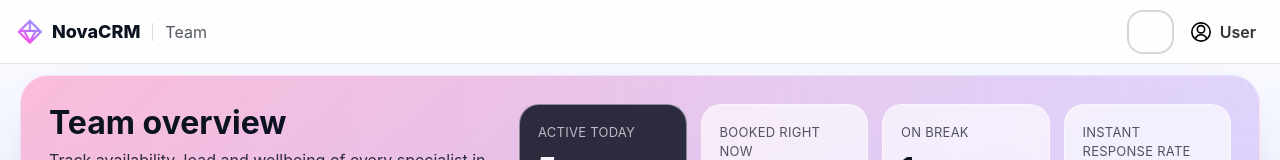
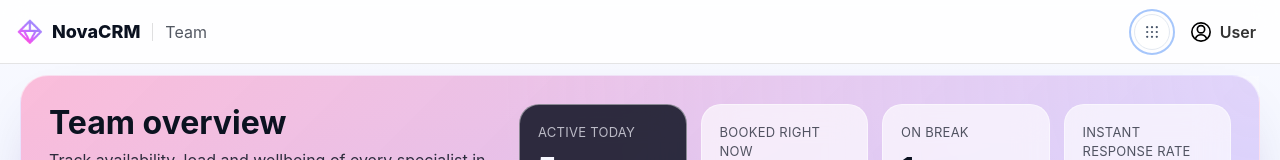
Before and after one commit to RustamUrazbakhtin/NovaCRM, a React (Vite) app in the folder novacrm.client/: page /workers in a window 1280 px wide. Shown: the top 160 px of the page. Built offline with nearby package versions, Linux system fonts and the light colour scheme; sample sign-in values are in the browser's storage.

Commit message:
Fix app launcher button visibility

```diff
--- a/novacrm.client/src/components/AppLauncher/AppLauncher.module.css
+++ b/novacrm.client/src/components/AppLauncher/AppLauncher.module.css
@@ -202,30 +202,50 @@
 
 .trigger {
     appearance: none;
-    border: 0;
+    border: 1px solid #e2e8f0;
     width: 36px;
     height: 36px;
-    border-radius: 12px;
-    background: transparent;
+    border-radius: 999px;
+    background-color: #ffffff;
     display: inline-flex;
     align-items: center;
     justify-content: center;
-    color: var(--on-surface);
-    transition: background 160ms ease;
+    padding: 0;
+    color: #475569;
+    transition: background-color 160ms ease, color 160ms ease, border-color 160ms ease,
+        box-shadow 160ms ease;
+    box-shadow: 0 0 0 rgba(15, 23, 42, 0);
 }
 
 .trigger:hover {
-    background: color-mix(in oklab, var(--on-surface) 10%, transparent);
+    background-color: #f8fafc;
+    color: #1e293b;
+    border-color: #d2d6dc;
+    box-shadow: 0 6px 12px rgba(15, 23, 42, 0.12);
 }
 
 .trigger:focus-visible {
-    outline: 2px solid color-mix(in oklab, var(--on-surface) 18%, transparent);
-    outline-offset: 2px;
+    outline: 2px solid rgba(59, 130, 246, 0.45);
+    outline-offset: 3px;
 }
 
 .trigger svg {
-    width: 24px;
-    height: 24px;
+    width: 16px;
+    height: 16px;
+    fill: currentColor;
+}
+
+:global(.dark) .buttonShell .trigger {
+    background-color: rgba(30, 41, 59, 0.65);
+    border-color: rgba(148, 163, 184, 0.35);
+    color: #e2e8f0;
+}
+
+:global(.dark) .buttonShell .trigger:hover {
+    background-color: rgba(148, 163, 184, 0.2);
+    color: #f8fafc;
+    border-color: rgba(148, 163, 184, 0.55);
+    box-shadow: 0 6px 16px rgba(8, 11, 18, 0.45);
 }
 
 .srOnly {
--- a/novacrm.client/src/components/AppLauncher/AppLauncherButton.tsx
+++ b/novacrm.client/src/components/AppLauncher/AppLauncherButton.tsx
@@ -1,4 +1,4 @@
-import { forwardRef } from "react";
+import { forwardRef, type ReactNode } from "react";
 import styles from "./AppLauncher.module.css";
 
 type Props = {
@@ -6,14 +6,29 @@ type Props = {
     isOpen: boolean;
     onToggle: () => void;
     controls: string;
-    icon?: React.ReactNode;
+    icon?: ReactNode;
 };
+
+const defaultIcon = (
+    <svg viewBox="0 0 20 20" role="img" aria-hidden="true">
+        <circle cx="4" cy="4" r="1.4" fill="currentColor" />
+        <circle cx="10" cy="4" r="1.4" fill="currentColor" />
+        <circle cx="16" cy="4" r="1.4" fill="currentColor" />
+        <circle cx="4" cy="10" r="1.4" fill="currentColor" />
+        <circle cx="10" cy="10" r="1.4" fill="currentColor" />
+        <circle cx="16" cy="10" r="1.4" fill="currentColor" />
+        <circle cx="4" cy="16" r="1.4" fill="currentColor" />
+        <circle cx="10" cy="16" r="1.4" fill="currentColor" />
+        <circle cx="16" cy="16" r="1.4" fill="currentColor" />
+    </svg>
+);
 
 const AppLauncherButton = forwardRef<HTMLButtonElement, Props>(function AppLauncherButton({
     id,
     isOpen,
     onToggle,
     controls,
+    icon,
 }, ref) {
     return (
         <div className={styles.buttonShell}>
@@ -25,20 +40,11 @@ const AppLauncherButton = forwardRef<HTMLButtonElement, Props>(function AppLaunc
                 aria-haspopup="dialog"
                 aria-expanded={isOpen}
                 aria-controls={controls}
+                aria-label="Open app launcher"
                 onClick={onToggle}
             >
                 <span className={styles.srOnly}>Open app launcher</span>
-                <svg viewBox="0 0 24 24" role="img" aria-hidden="true">
-                    <circle cx="5.5" cy="5.5" r="1.9" fill="currentColor" />
-                    <circle cx="12" cy="5.5" r="1.9" fill="currentColor" />
-                    <circle cx="18.5" cy="5.5" r="1.9" fill="currentColor" />
-                    <circle cx="5.5" cy="12" r="1.9" fill="currentColor" />
-                    <circle cx="12" cy="12" r="1.9" fill="currentColor" />
-                    <circle cx="18.5" cy="12" r="1.9" fill="currentColor" />
-                    <circle cx="5.5" cy="18.5" r="1.9" fill="currentColor" />
-                    <circle cx="12" cy="18.5" r="1.9" fill="currentColor" />
-                    <circle cx="18.5" cy="18.5" r="1.9" fill="currentColor" />
-                </svg>
+                {icon ?? defaultIcon}
             </button>
         </div>
     );
```
